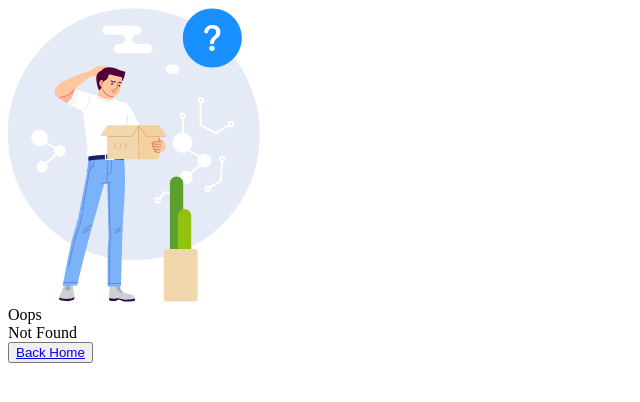
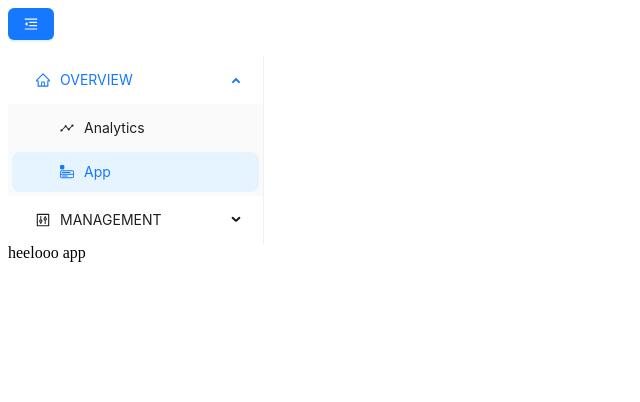
Before and after one commit to huydat2001/FE-Furniture-Selling-Website, a React (Vite) app: page /apps in a window 1280 px wide. Before the commit this address had no page. Shown: the top 402 px of the page, without its empty margins (0-640 px from the left). Built offline with nearby package versions, Linux system fonts and the light colour scheme.

Commit message:
design layout 1

```diff
--- a/package.json
+++ b/package.json
@@ -14,10 +14,12 @@
     "preview": "vite preview"
   },
   "dependencies": {
-    "antd": "4.24.16",
+    "@ant-design/icons": "^6.0.0",
+    "antd": "5.24.5",
     "axios": "1.8.4",
     "react": "18.3.1",
     "react-dom": "18.3.1",
+    "react-icons": "^5.5.0",
     "react-router-dom": "6.23.1"
   },
   "devDependencies": {
--- a/src/App.jsx
+++ b/src/App.jsx
@@ -1,32 +1,11 @@
-import { useState } from "react";
-import reactLogo from "./assets/react.svg";
-import viteLogo from "/vite.svg";
+import { Outlet } from "react-router-dom";
+import Header from "./components/layout/header";
 
 function App() {
-  const [count, setCount] = useState(0);
-
   return (
     <>
-      <div>
-        <a href="https://vitejs.dev" target="_blank">
-          <img src={viteLogo} className="logo" alt="Vite logo" />
-        </a>
-        <a href="https://react.dev" target="_blank">
-          <img src={reactLogo} className="logo react" alt="React logo" />
-        </a>
-      </div>
-      <h1>Vite + React</h1>
-      <div className="card">
-        <button onClick={() => setCount((count) => count + 1)}>
-          count is {count}
-        </button>
-        <p>
-          Edit <code>src/App.jsx</code> and save to test HMR
-        </p>
-      </div>
-      <p className="read-the-docs">
-        Click on the Vite and React logos to learn more
-      </p>
+      <Header />
+      <Outlet />
     </>
   );
 }
--- a/src/components/layout/header.jsx
+++ b/src/components/layout/header.jsx
@@ -1,48 +1,78 @@
-import React, { useState } from "react";
+import { React, useEffect, useState } from "react";
+import { Button, Menu } from "antd";
 import {
-  AppstoreOutlined,
-  ContainerOutlined,
-  DesktopOutlined,
-  MailOutlined,
+  ControlOutlined,
+  HomeOutlined,
   MenuFoldOutlined,
   MenuUnfoldOutlined,
-  PieChartOutlined,
 } from "@ant-design/icons";
-import { Button, Menu } from "antd";
+import { BsFillMenuAppFill } from "react-icons/bs";
+import { IoAnalytics } from "react-icons/io5";
+import { Link, useLocation, useNavigate } from "react-router-dom";
+import { FaUser } from "react-icons/fa";
 const Header = () => {
+  const [current, setCurrent] = useState("");
+  const [openKeys, setOpenKeys] = useState([]);
+  const navigate = useNavigate();
+  const location = useLocation();
   const [collapsed, setCollapsed] = useState(false);
+  useEffect(() => {
+    if (location && location.pathname) {
+      const allRoutes = ["users", "apps"];
+      const currentRoute = allRoutes.find(
+        (item) => `/${item}` === location.pathname
+      );
+      console.log("currentRoute :>> ", currentRoute);
+      if (currentRoute) {
+        setCurrent(currentRoute);
+        if (currentRoute === "users") {
+          setOpenKeys(["management"]);
+        }
+        if (currentRoute === "apps") {
+          setOpenKeys(["overview"]);
+        }
+      } else {
+        setCurrent("analytics");
+        setOpenKeys(["overview"]);
+      }
+    }
+  }, [location]);
+
   const toggleCollapsed = () => {
     setCollapsed(!collapsed);
   };
+  const onOpenChange = (keys) => {
+    setOpenKeys(keys);
+  };
+  console.log("current :>> ", current);
+  console.log("open :>> ", openKeys);
   const items = [
-    { key: "1", icon: <PieChartOutlined />, label: "Option 1" },
-    { key: "2", icon: <DesktopOutlined />, label: "Option 2" },
-    { key: "3", icon: <ContainerOutlined />, label: "Option 3" },
     {
-      key: "sub1",
-      label: "Navigation One",
-      icon: <MailOutlined />,
+      icon: <HomeOutlined />,
+      label: "OVERVIEW",
+      key: "overview",
       children: [
-        { key: "5", label: "Option 5" },
-        { key: "6", label: "Option 6" },
-        { key: "7", label: "Option 7" },
-        { key: "8", label: "Option 8" },
+        {
+          label: <Link to="/">Analytics</Link>,
+          key: "analytics",
+          icon: <IoAnalytics />,
+        },
+        {
+          label: <Link to="/apps">App</Link>,
+          key: "apps",
+          icon: <BsFillMenuAppFill />,
+        },
       ],
     },
     {
-      key: "sub2",
-      label: "Navigation Two",
-      icon: <AppstoreOutlined />,
+      icon: <ControlOutlined />,
+      label: "MANAGEMENT",
+      key: "management",
       children: [
-        { key: "9", label: "Option 9" },
-        { key: "10", label: "Option 10" },
         {
-          key: "sub3",
-          label: "Submenu",
-          children: [
-            { key: "11", label: "Option 11" },
-            { key: "12", label: "Option 12" },
-          ],
+          label: <Link to="/users">User</Link>,
+          key: "users",
+          icon: <FaUser />,
         },
       ],
     },
@@ -59,10 +89,11 @@ const Header = () => {
           {collapsed ? <MenuUnfoldOutlined /> : <MenuFoldOutlined />}
         </Button>
         <Menu
-          defaultSelectedKeys={["1"]}
-          defaultOpenKeys={["sub1"]}
+          selectedKeys={[current]}
+          openKeys={openKeys}
+          onOpenChange={onOpenChange}
           mode="inline"
-          theme="dark"
+          theme="light"
           inlineCollapsed={collapsed}
           items={items}
         />
--- a/src/main.jsx
+++ b/src/main.jsx
@@ -5,12 +5,23 @@ import { createBrowserRouter, RouterProvider } from "react-router-dom";
 import UserPage from "./pages/user.jsx";
 import ErrorPage from "./pages/errorPage.jsx";
 import { AuthWrapper } from "./contexts/auth.context.jsx";
+import HomePage from "./pages/homePage.jsx";
+import Analytic from "./pages/analytic.jsx";
+import AppPage from "./pages/appds.jsx";
 const router = createBrowserRouter([
   {
     path: "/",
     element: <App />,
     errorElement: <ErrorPage />,
     children: [
+      {
+        index: true,
+        element: <Analytic />,
+      },
+      {
+        path: "/apps",
+        element: <AppPage />,
+      },
       {
         path: "/users",
         element: <UserPage />,
@@ -20,8 +31,8 @@ const router = createBrowserRouter([
 ]);
 ReactDOM.createRoot(document.getElementById("root")).render(
   <React.StrictMode>
-    <AuthWrapper>
-      <RouterProvider router={router} />
-    </AuthWrapper>
+    {/* <AuthWrapper> */}
+    <RouterProvider router={router} />
+    {/* </AuthWrapper> */}
   </React.StrictMode>
 );
--- /dev/null
+++ b/src/pages/analytic.jsx
@@ -0,0 +1,4 @@
+const Analytic = () => {
+  return <>hgello analytics</>;
+};
+export default Analytic;
--- /dev/null
+++ b/src/pages/appds.jsx
@@ -0,0 +1,4 @@
+const AppPage = () => {
+  return <>heelooo app</>;
+};
+export default AppPage;
--- /dev/null
+++ b/src/pages/homePage.jsx
@@ -0,0 +1,4 @@
+const HomePage = () => {
+  return <>heloo home</>;
+};
+export default HomePage;
--- a/src/pages/user.jsx
+++ b/src/pages/user.jsx
@@ -1,4 +1,4 @@
 const UserPage = () => {
-  return <>heelooo</>;
+  return <>heelooo user</>;
 };
 export default UserPage;
```
Also changed, not shown: 1 other file (tests, documents, lock files or other folders).
